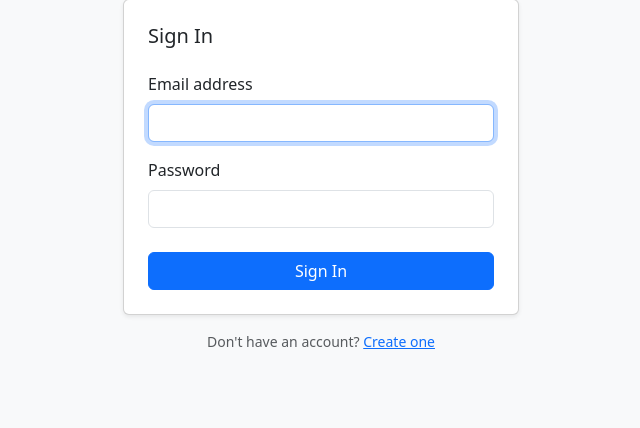
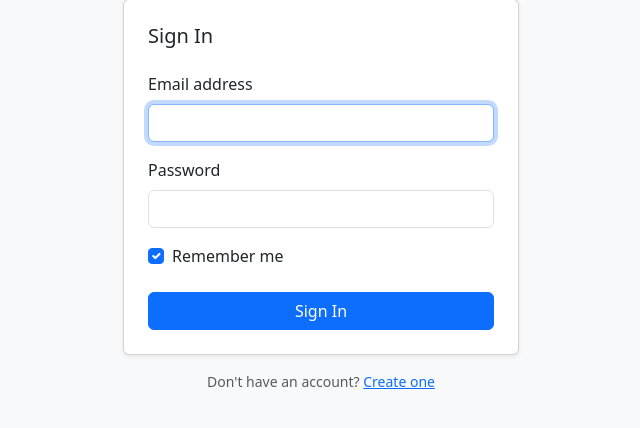
Before and after one commit to RaniAbu95/Captin-Fix-deployed, a Flask app: template templates/login.html in a window 1280 px wide. Shown: the part 153-581 px from the top of the page, without its empty margins (319-959 px from the left). Run offline with Flask 3, Linux system fonts and the light colour scheme; the template is opened without the code that fills it, so the values that code supplies are empty; some libraries are stand-ins or nearby versions.

Commit message:
Persist users via Postgres and add remember-me login
Render's free tier wipes the local filesystem on every redeploy, so the
SQLite users.db (and any registered accounts) disappear between
deploys. Switching to a hosted Postgres via DATABASE_URL fixes that.

- requirements.txt: add psycopg2-binary for the Postgres driver.
- main.py: rewrite postgres:// → postgresql:// (some hosts emit the
  old scheme that SQLAlchemy 1.4+ rejects); fall back to local SQLite
  only when DATABASE_URL is unset.
- auth.py: log the user in with remember=True on register, and read a
  "remember" form field on login so the checkbox controls cookie
  longevity (default Flask-Login REMEMBER_COOKIE_DURATION is 365 days).
- templates/login.html: add a Remember-me checkbox, checked by default.
- render.yaml: declare DATABASE_URL (set manually to Neon URL) and
  SECRET_KEY (generateValue so Render produces a stable random secret).

Co-Authored-By: Claude Opus 4.7 (1M context) <noreply@anthropic.com>

```diff
--- a/auth.py
+++ b/auth.py
@@ -29,7 +29,7 @@ def register():
         user.set_password(password)
         db.session.add(user)
         db.session.commit()
-        login_user(user)
+        login_user(user, remember=True)
         flash('Account created! Welcome to Captain Fix.', 'success')
         return redirect(url_for('index'))
 
@@ -47,7 +47,8 @@ def login():
             flash('Invalid email or password.', 'danger')
             return redirect(url_for('auth.login'))
 
-        login_user(user)
+        remember = bool(request.form.get('remember'))
+        login_user(user, remember=remember)
         next_page = request.args.get('next')
         return redirect(next_page or url_for('index'))
 
--- a/render.yaml
+++ b/render.yaml
@@ -14,3 +14,7 @@ services:
         sync: false
       - key: FROM_NAME
         sync: false
+      - key: DATABASE_URL
+        sync: false
+      - key: SECRET_KEY
+        generateValue: true
--- a/requirements.txt
+++ b/requirements.txt
@@ -1,6 +1,7 @@
 flask==3.0.3
 flask-login==0.6.3
 flask-sqlalchemy==3.1.1
+psycopg2-binary==2.9.9
 gunicorn==22.0.0
 selenium==4.23.1
 openai==1.40.0
--- a/templates/login.html
+++ b/templates/login.html
@@ -28,9 +28,13 @@
               <label for="email" class="form-label">Email address</label>
               <input type="email" class="form-control" id="email" name="email" required autofocus>
             </div>
-            <div class="mb-4">
+            <div class="mb-3">
               <label for="password" class="form-label">Password</label>
               <input type="password" class="form-control" id="password" name="password" required>
+            </div>
+            <div class="form-check mb-4">
+              <input class="form-check-input" type="checkbox" id="remember" name="remember" checked>
+              <label class="form-check-label" for="remember">Remember me</label>
             </div>
             <button type="submit" class="btn btn-primary w-100">Sign In</button>
           </form>
```
Also changed, not shown: main.py (+4 -3 lines).
